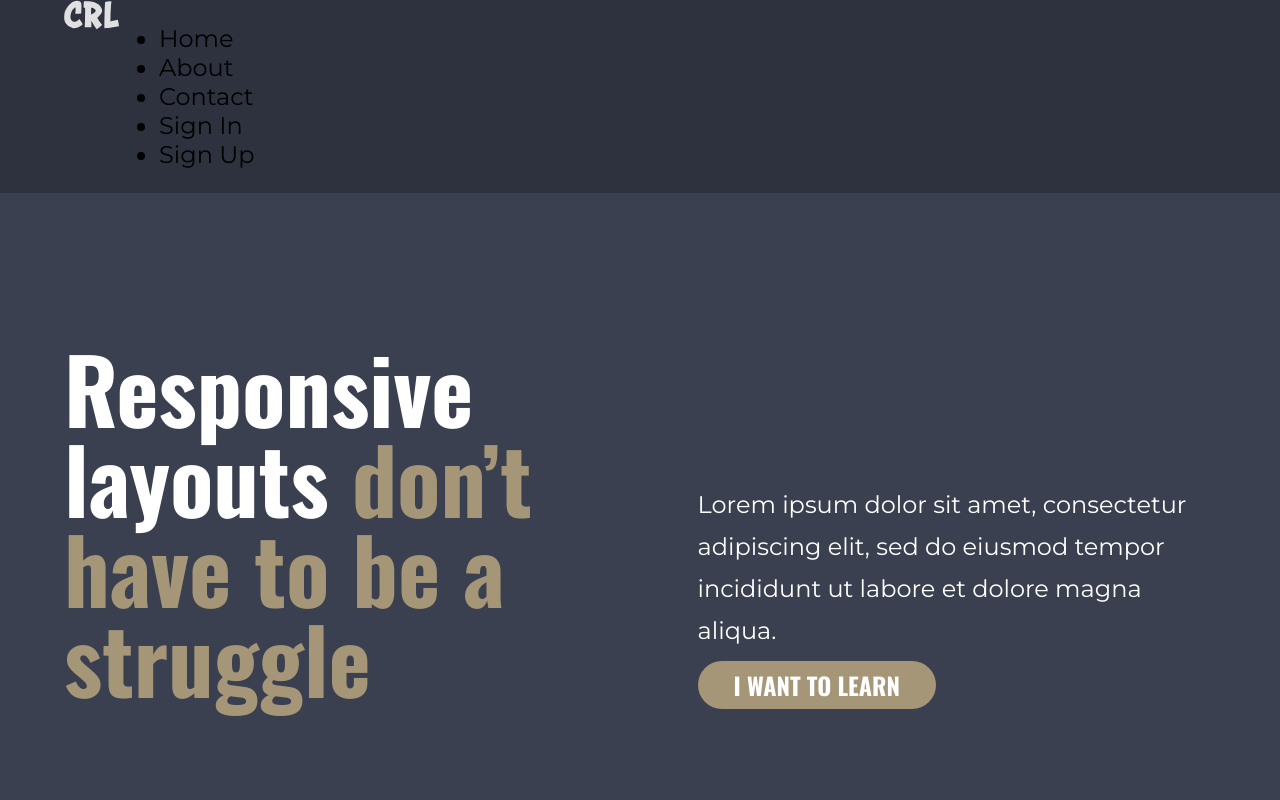
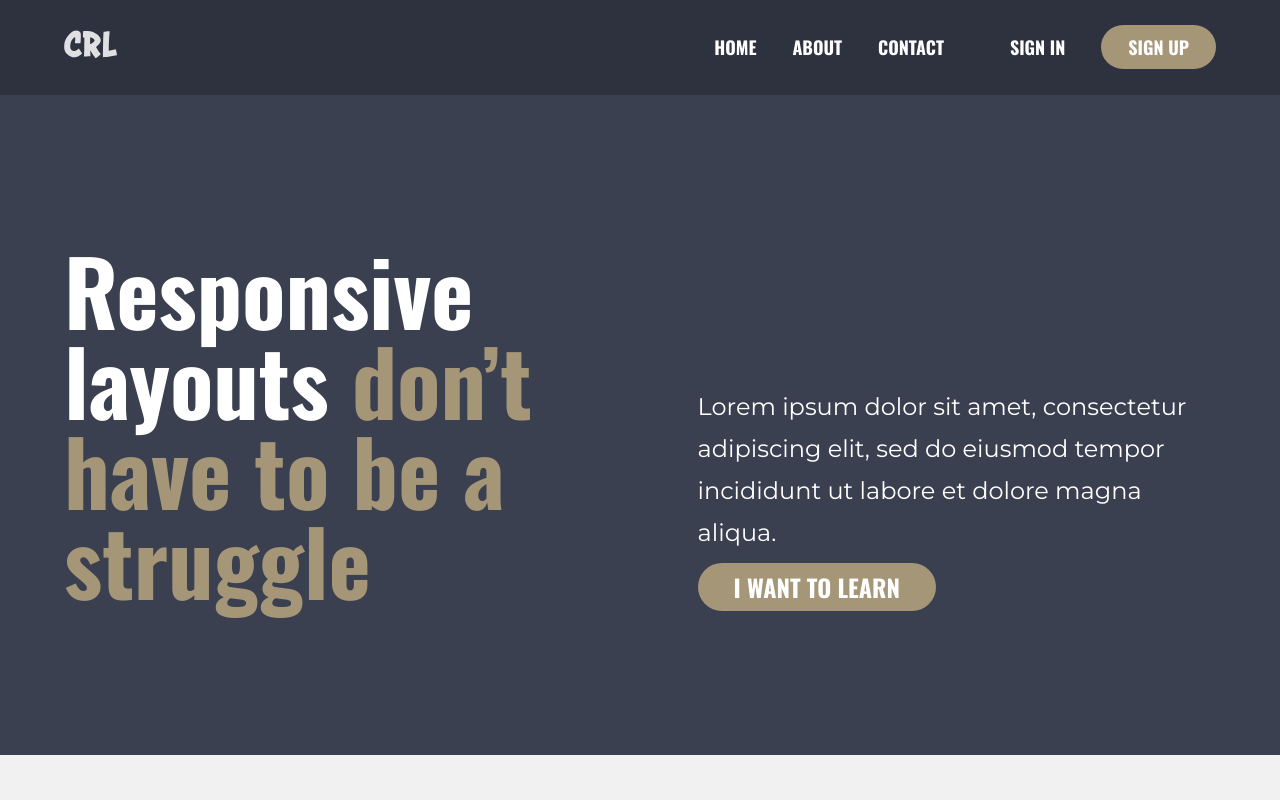
Before and after one commit to kaushal-patel197/css-conquering-responsive-layouts, a plain HTML site: page challenge09/index.html in a window 1280 px wide. Shown: the top 800 px of the page. Drawn offline with nearby package versions, Linux system fonts and the light colour scheme.

Commit message:
chore(challenge09): header

```diff
--- a/challenge09/index.html
+++ b/challenge09/index.html
@@ -22,17 +22,17 @@
         <a class="logo" href="#">
           <img src="img/logo.svg" alt="conquering responsive layouts" />
         </a>
-        <nav>
-          <ul>
-            <div>
-              <li>Home</li>
-              <li>About</li>
-              <li>Contact</li>
-            </div>
-            <div>
-              <li>Sign In</li>
-              <li>Sign Up</li>
-            </div>
+        <nav class="nav">
+          <ul class="nav__list nav__list--primary">
+            <li class="nav__item"><a href="#" class="nav__link">Home</a></li>
+            <li class="nav__item"><a href="#" class="nav__link">About</a></li>
+            <li class="nav__item"><a href="#" class="nav__link">Contact</a></li>
+          </ul>
+          <ul class="nav__list nav__list--secondary">
+            <li class="nav__item"><a href="#" class="nav__link">Sign In</a></li>
+            <li class="nav__item">
+              <a href="#" class="nav__link nav__link--button">Sign up</a>
+            </li>
           </ul>
         </nav>
       </div>
--- a/challenge09/style.css
+++ b/challenge09/style.css
@@ -37,6 +37,52 @@ a {
 /* Header/Nav */
 header {
   background-color: #2e323f;
+  padding: 3rem 0;
+}
+
+.nav {
+  width: 100%;
+  visibility: visible;
+  display: flex;
+  align-items: center;
+  justify-content: flex-end;
+  height: auto;
+  position: relative;
+}
+
+.nav__list {
+  margin: 0;
+  padding: 0;
+  list-style: none;
+  display: flex;
+}
+
+.nav__list--primary {
+  margin: 0 3rem 0;
+}
+
+.nav__link {
+  color: #fff;
+  text-decoration: none;
+  text-transform: uppercase;
+}
+
+.nav__link:hover,
+.nav__link:focus {
+  opacity: 0.75;
+}
+
+.nav__item {
+  margin: 0;
+  margin-left: 2em;
+  font-family: "Oswald", sans-serif;
+  font-size: 1.8rem;
+}
+
+.nav__link--button {
+  padding: 0.5em 1.5em;
+  background-color: #a59678;
+  border-radius: 100px;
 }
 
 /* Hero Styles */
```
